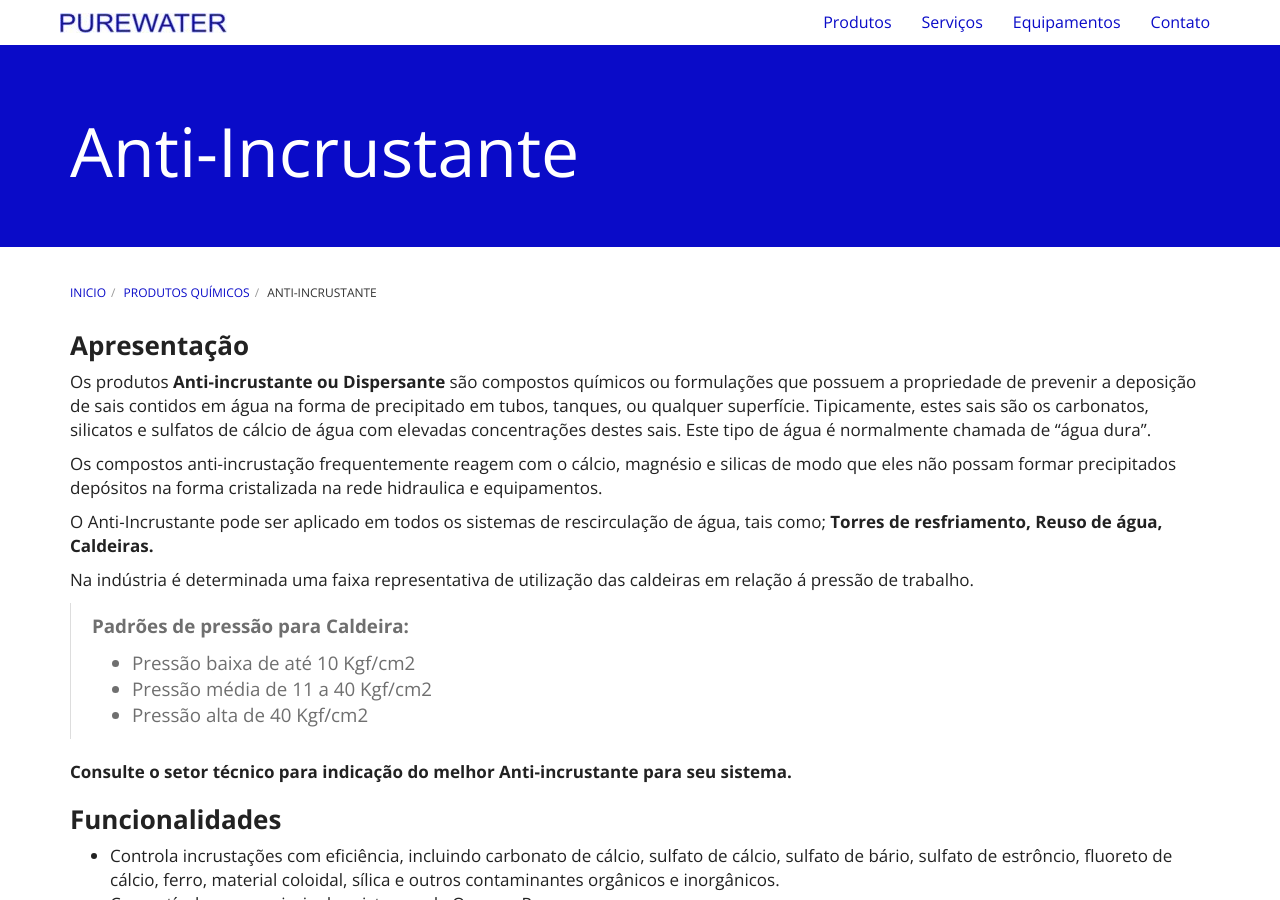
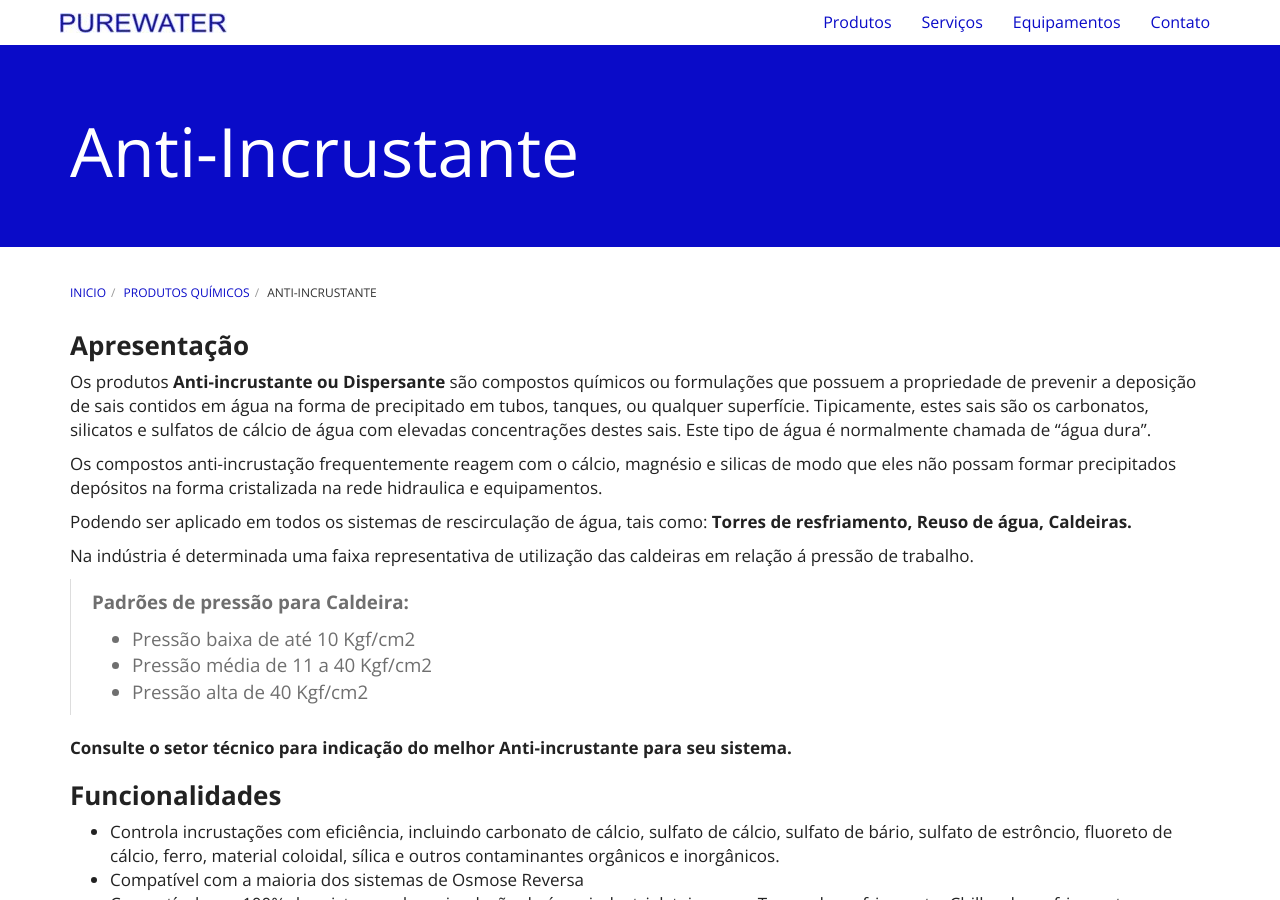
Before and after one commit to purewaterefluentes/purewaterefluentes.github.io, a Jekyll site: the page built from produtos/anti-incrustante.md, in a window 1280 px wide and 900 px high. Built offline with Jekyll 4.4.1, drawn with Linux system fonts in a browser that asks for light colours; nearby versions of some CDN libraries; library files that are not in the unit come from our copies.

Commit message:
Update anti-incrustante.md

```diff
--- a/produtos/anti-incrustante.md
+++ b/produtos/anti-incrustante.md
@@ -11,7 +11,7 @@
 
 Os compostos anti-incrustação frequentemente reagem com o cálcio, magnésio e silicas de modo que eles não possam formar precipitados depósitos na forma cristalizada na rede hidraulica e equipamentos.
 
-O Anti-Incrustante pode ser aplicado em todos os sistemas de rescirculação de água, tais como; **Torres de resfriamento, Reuso de água, Caldeiras.**
+Podendo ser aplicado em todos os sistemas de rescirculação de água, tais como: **Torres de resfriamento, Reuso de água, Caldeiras.**
 
 Na indústria é determinada uma faixa representativa de utilização das caldeiras em relação á pressão de trabalho.
 
```
